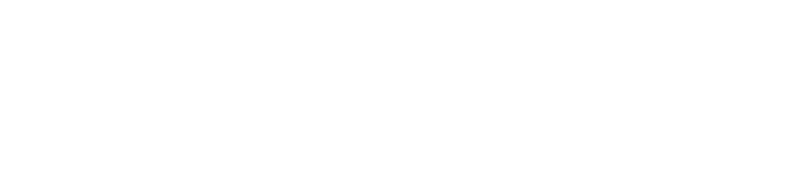
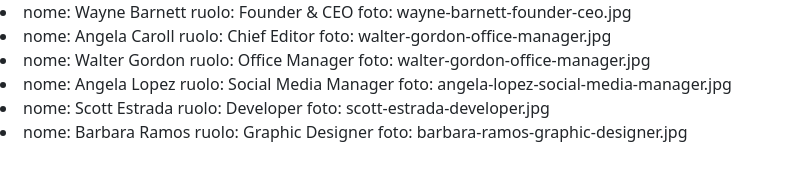
Before and after one commit to emanuele-pogliari/js-our-team, a plain HTML site: page index.html in a window 1280 px wide. Shown: the whole page, without its empty margins (0-794 px from the left). Drawn offline with nearby package versions, Linux system fonts and the light colour scheme.

Commit message:
milestone 2 completed

```diff
--- a/index.html
+++ b/index.html
@@ -15,6 +15,8 @@
 
 <body>
 
+    <div id="list">
+    </div>
 
     <script src="https://cdn.jsdelivr.net/npm/bootstrap@5.3.2/dist/js/bootstrap.bundle.min.js"
         integrity="sha384-C6RzsynM9kWDrMNeT87bh95OGNyZPhcTNXj1NW7RuBCsyN/o0jlpcV8Qyq46cDfL"
--- a/js/script.js
+++ b/js/script.js
@@ -33,17 +33,14 @@ const team = [
 ];
 
 
-for (worker of team) {
-    console.log(worker);
-}
+const listElement = document.querySelector("#list");
 
 for (let i = 0; i < team.length; i++) {
+    let strings = "";
+    const worker = team[i];
+    for (let key in worker) {
+        strings += `${key}: ${worker[key]} `;
+    }
+    listElement.innerHTML += `<li>${strings}</li>`
 
-    const worker = team[i];
-
-    for (let key in worker) {
-
-        console.log(`${key}: ${worker[key]}`)
-
-    }
 }
```
